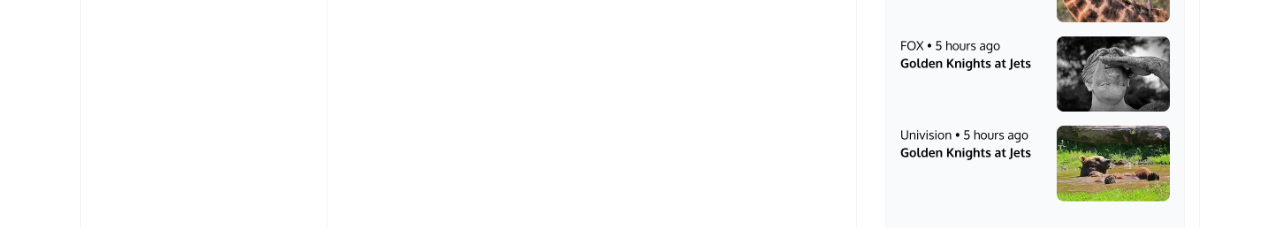
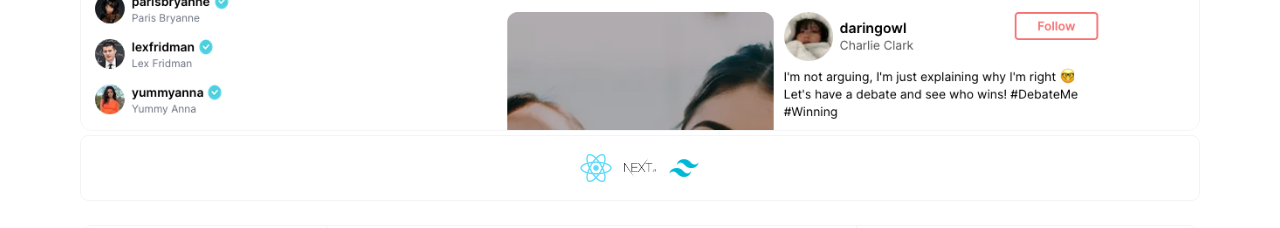
Before and after one commit to cxs2549/next-portfolio-2023-main, a Next.js app: page / in a window 1280 px wide. Shown: the part 800-1028 px from the top of the page. Built offline with nearby package versions, Linux system fonts and the light colour scheme.

Commit message:
add tiktok

```diff
--- a/components/homepage/Projects.js
+++ b/components/homepage/Projects.js
@@ -4,6 +4,16 @@ import { AiFillGithub } from "react-icons/ai"
 import Image from "next/image"
 
 const projects = [
+  {
+    id: 0,
+    image: "/assets/projects/tiktok.png",
+    link: "https://next-tiktok-clone-zeta.vercel.app/",
+    technologies: [
+      "/assets/technologies/react.png",
+      "/assets/technologies/next.png",
+      "/assets/technologies/tw.png",
+    ],
+  },
   {
     id: 1,
     image: "/assets/projects/twitter.png",
```
Also changed, not shown: public/assets/projects/tiktok.png (added).
